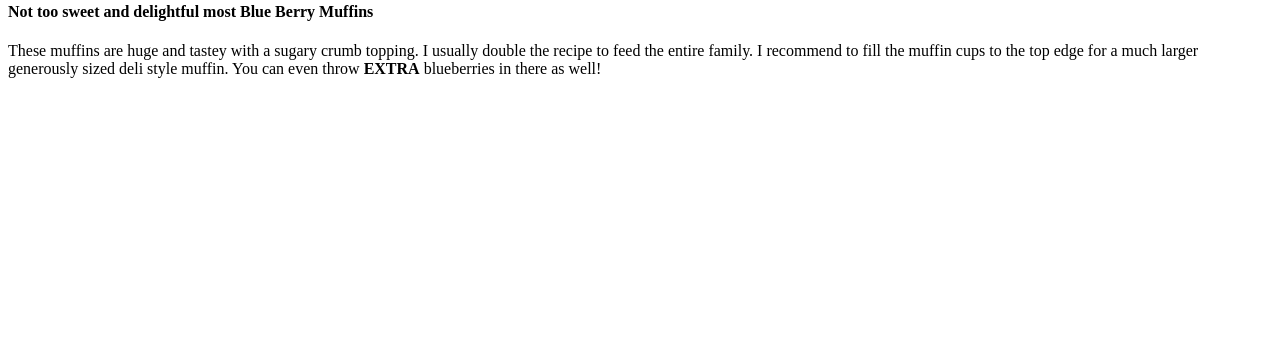
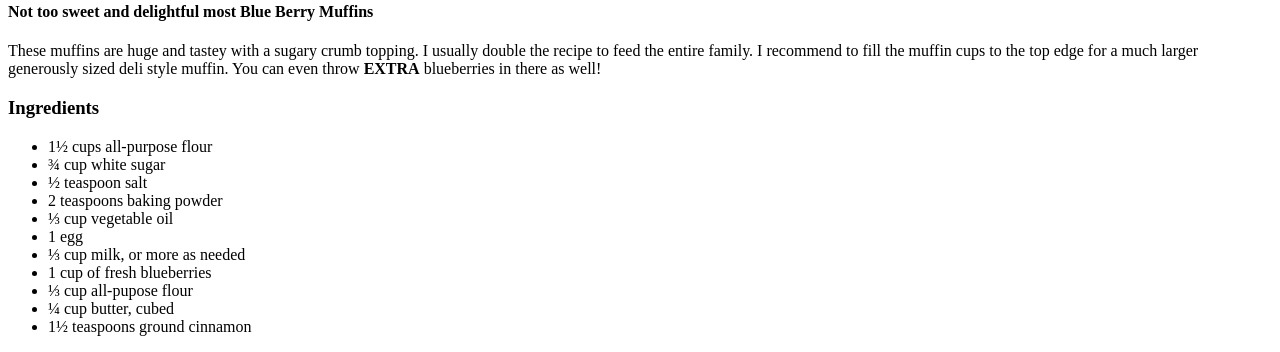
Before and after one commit to davidliberal0/odin-recipes, a plain HTML site: page recipes/BlueBerryMuffin.html in a window 1280 px wide. Shown: the part 652-1004 px from the top of the page. Before the commit the page ends 800 px from the top, so only its background shows below. Drawn offline with Linux system fonts and the light colour scheme.

Commit message:
add ingredients list for bb muffin page

```diff
--- a/recipes/BlueBerryMuffin.html
+++ b/recipes/BlueBerryMuffin.html
@@ -22,5 +22,19 @@
       muffin. You can even throw <strong>EXTRA</strong> blueberries in there as
       well!
     </p>
+    <h3>Ingredients</h3>
+    <ul>
+      <li>1&frac12; cups all-purpose flour</li>
+      <li>&frac34; cup white sugar</li>
+      <li>&frac12; teaspoon salt</li>
+      <li>2 teaspoons baking powder</li>
+      <li>&frac13; cup vegetable oil</li>
+      <li>1 egg</li>
+      <li>&frac13; cup milk, or more as needed</li>
+      <li>1 cup of fresh blueberries</li>
+      <li>&frac13; cup all-pupose flour</li>
+      <li>&frac14; cup butter, cubed</li>
+      <li>1&frac12; teaspoons ground cinnamon</li>
+    </ul>
   </body>
 </html>
```
